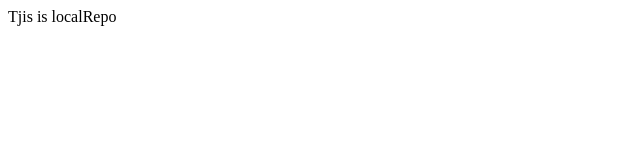
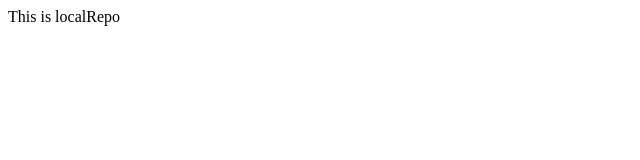
Before and after one commit to HarshitaKadiwal/LocalRepo, a plain HTML site: page index.html in a window 1280 px wide. Shown: the full height of the page, 0-640 px from the left. Drawn offline with Linux system fonts and the light colour scheme.

Commit message:
Spelling upgrade

```diff
--- a/index.html
+++ b/index.html
@@ -1 +1 @@
-<p>Tjis is localRepo</p>
+<p>This is localRepo</p>
```
